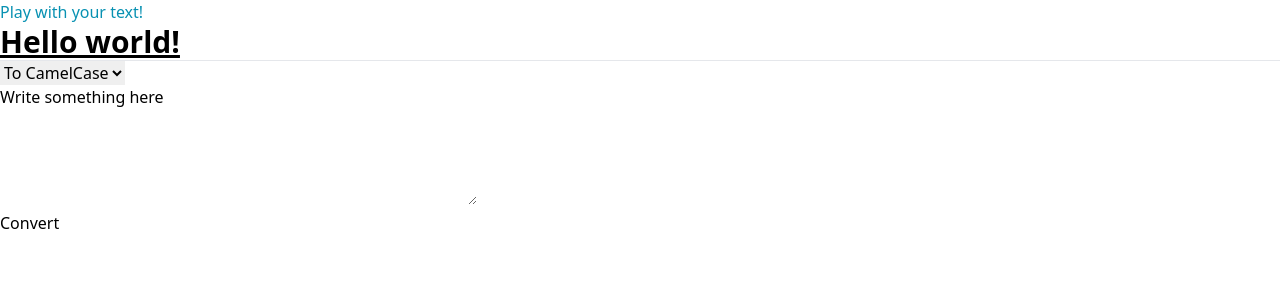
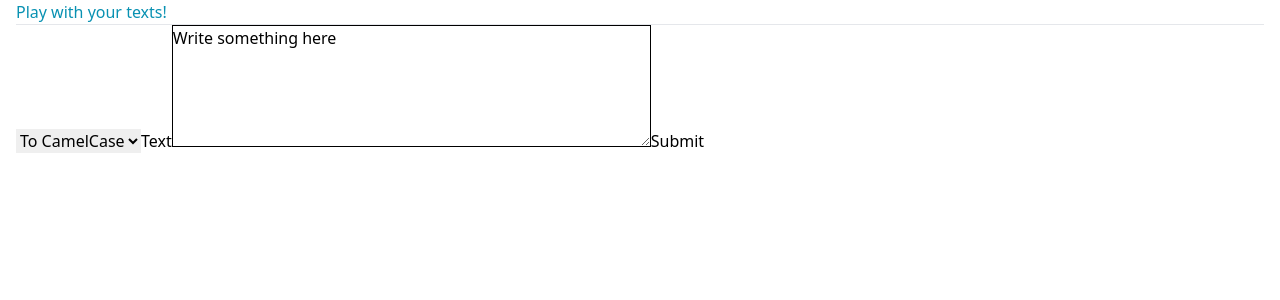
Before and after one commit to Jrod-DEV/text-converter-app, a React (Create React App) app: page / in a window 1280 px wide. Shown: the top 300 px of the page. Built offline with nearby package versions, Linux system fonts and the light colour scheme.

Commit message:
styles: layout and styles on basic structure

```diff
--- /dev/null
+++ b/src/components/App.css
@@ -0,0 +1,9 @@
+h1 {
+  margin-top: 3rem;
+  justify-content: center;
+}
+
+textarea {
+  margin-top: 3rem;
+  border: 1px solid;
+}
--- a/src/components/App.js
+++ b/src/components/App.js
@@ -1,30 +1,31 @@
 import React from 'react';
+import { NavBar } from './NavBar/NavBar';
+
+import './App.css';
 
 export const App = () => {
   return (
-    <>
-      <h1 class="text-cyan-600">Play with your text!</h1>
-      <h1 class="text-3xl font-bold underline">Hello world!</h1>
-      <hr />
-
-      <div class="relative h-32 w-32">
-        <form class="absolute inset-0">
+    <div class="container mx-auto px-4">
+      <h1 class=" text-cyan-600">Play with your texts!</h1>
+      <div class="static">
+        <hr />
+        <form class="inline-block">
           <select name="select" id="">
             <option>To CamelCase</option>
             <option>TO UPERCASE</option>
             <option>to lowercase</option>
           </select>
 
-          <label for="text"></label>
-          <textarea name="textarea" rows="5" cols="50">
+          <label for="text">Text</label>
+          <textarea rows="5" cols="50">
             Write something here
           </textarea>
 
-          <button name="convert-text" type="submit">
-            Convert
+          <button class="" type="submit">
+            Submit
           </button>
         </form>
       </div>
-    </>
+    </div>
   );
 };
--- a/src/components/NavBar/NavBar.js
+++ b/src/components/NavBar/NavBar.js
@@ -1,8 +1,15 @@
 import React from 'react';
 
 export const NavBar = () => {
-  return;
-  <div class="container mx-auto px-4">
-
-  </div>;
+  return (
+    <nav class="bg-gray-100 fixed">
+      <div class="max-w-6xl mx-auto px-4">
+        <div class="flex justify-between">
+          <p class="absolute inset-x-0 top-0 h-16">TEXT CONVERTER!!</p>
+          <a href="/">Home</a>
+          <a href="/about">About</a>
+        </div>
+      </div>
+    </nav>
+  );
 };
--- a/src/helpers/converter.js
+++ /dev/null
@@ -1,4 +0,0 @@
-
-export const converter = () => {
-
-}
--- /dev/null
+++ b/src/helpers/textConverter.js
@@ -0,0 +1,15 @@
+
+// .toLowerCase()
+// .toUpercase()
+// .reverse()
+/* const reverse = (text) => {
+    return text.split("").reverse().join("");
+}
+
+let reversedText = reverse("adam")
+console.log(revertsedText) // mada*/
+
+
+export const textConverter = () => {
+
+}
--- /dev/null
+++ b/src/hooks/useEffect.js
@@ -0,0 +1 @@
+// useEffect para randerizar el texto convertido a x.
--- a/src/index.css
+++ b/src/index.css
@@ -1,8 +1,3 @@
 @tailwind base;
 @tailwind components;
 @tailwind utilities;
-
-button:focus {
-  outline: 1px dotted;
-  outline: 5px auto -webkit-focus-ring-color;
-}
```
